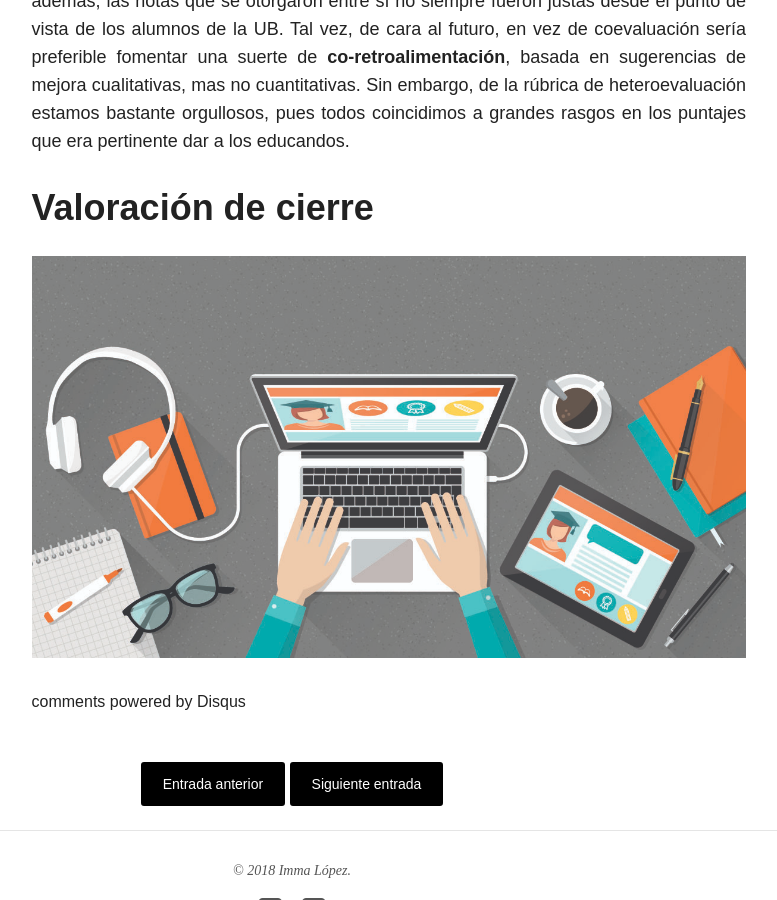
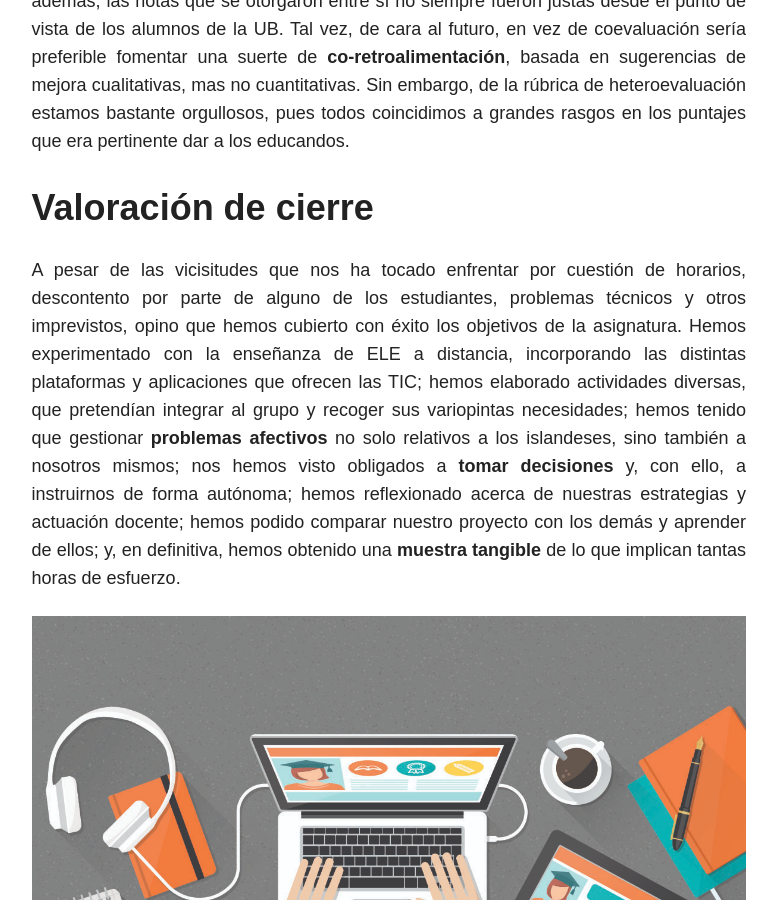
Before and after one commit to immalopez/immalopez.github.io, a Jekyll site: the page built from _posts/blog/2018-05-08-reflexion-final-tic.md, in a window 1280 px wide and 900 px high, scrolled down 3745 px. Shown: the whole window, without its empty margins (348-1125 px from the left). Built offline with Jekyll 4.4.1, drawn with Linux system fonts in a browser that asks for light colours; nearby versions of some CDN libraries; comment, search, counter and statistics services are not loaded.

Commit message:
Update 2018-05-08-reflexion-final-tic.md

```diff
--- a/_posts/blog/2018-05-08-reflexion-final-tic.md
+++ b/_posts/blog/2018-05-08-reflexion-final-tic.md
@@ -69,4 +69,6 @@ Digo que la implementación de dichas rúbricas tuvo un éxito desigual porque,
 
 # Valoración de cierre
 
+A pesar de las vicisitudes que nos ha tocado enfrentar por cuestión de horarios, descontento por parte de alguno de los estudiantes, problemas técnicos y otros imprevistos, opino que hemos cubierto con éxito los objetivos de la asignatura. Hemos experimentado con la enseñanza de ELE a distancia, incorporando las distintas plataformas y aplicaciones que ofrecen las TIC; hemos elaborado actividades diversas, que pretendían integrar al grupo y recoger sus variopintas necesidades; hemos tenido que gestionar **problemas afectivos** no solo relativos a los islandeses, sino también a nosotros mismos; nos hemos visto obligados a **tomar decisiones** y, con ello, a instruirnos de forma autónoma; hemos reflexionado acerca de nuestras estrategias y actuación docente; hemos podido comparar nuestro proyecto con los demás y aprender de ellos; y, en definitiva, hemos obtenido una **muestra tangible** de lo que implican tantas horas de esfuerzo.
+
 ![typing](/images/Online-class-prepared.jpg)
```
